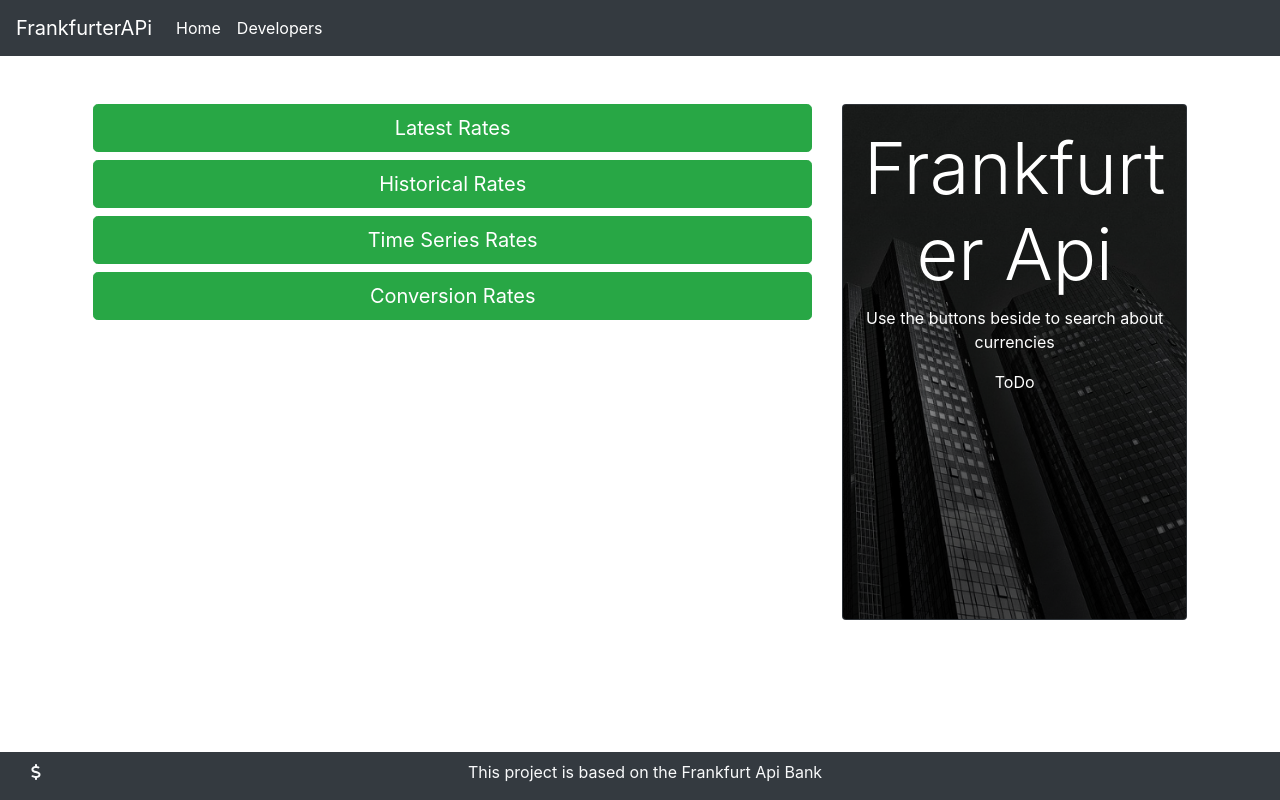
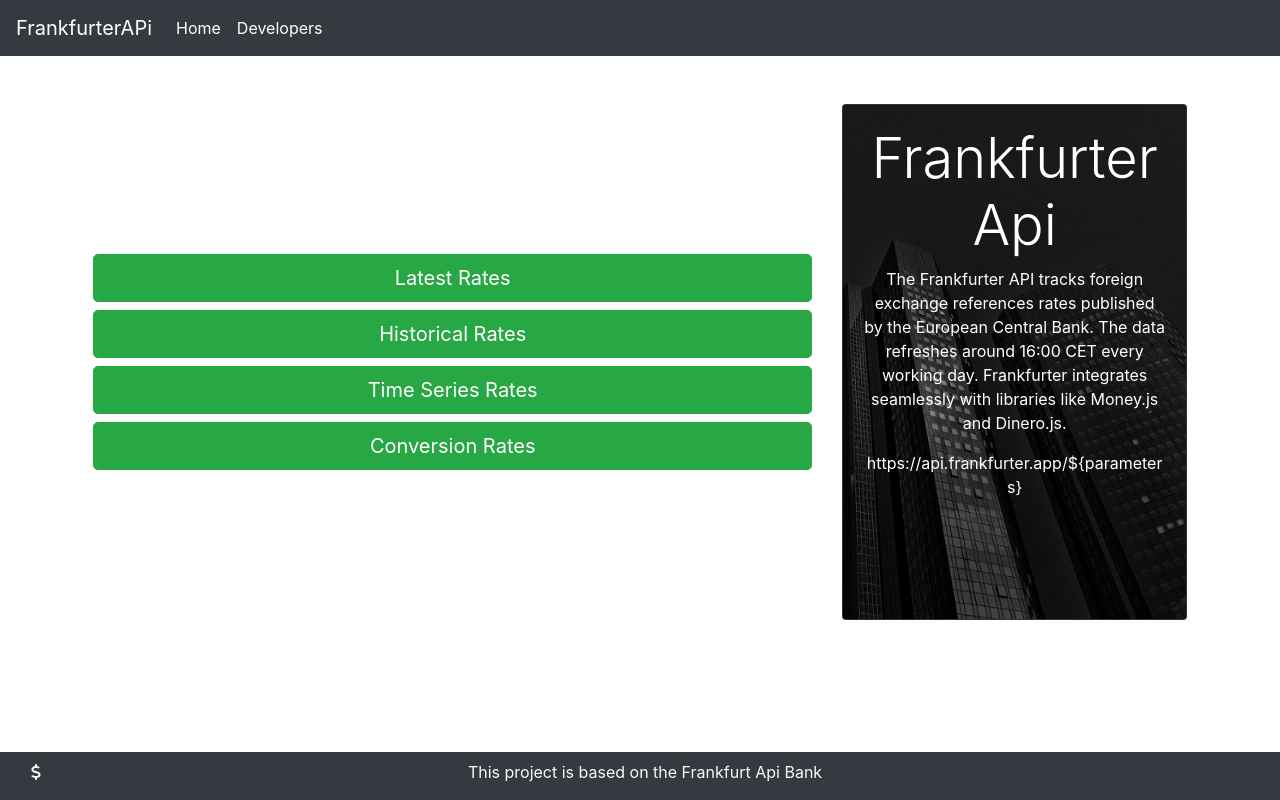
Before and after one commit to idmcarvalho/FrankfurterApi, an Angular app: page / in a window 1280 px wide. Built offline with nearby package versions, Linux system fonts and the light colour scheme.

Commit message:
Adição descrição cards

```diff
--- a/src/app/globalAlgorithms/menuSettings.ts
+++ b/src/app/globalAlgorithms/menuSettings.ts
@@ -9,8 +9,8 @@
                 // statement 1
                 this.cards = {
                     title: 'Frankfurter Api',
-                    description: 'Use the buttons beside to search about currencies',
-                    footer: 'ToDo',
+                    description: 'The Frankfurter API tracks foreign exchange references rates published by the European Central Bank. The data refreshes around 16:00 CET every working day. Frankfurter integrates seamlessly with libraries like Money.js and Dinero.js.',
+                    footer: 'https://api.frankfurter.app/${parameters}',
                     photo: '../../assets/cards/menu.png'
                 }
                 break;
@@ -18,8 +18,8 @@
                 // statement 2
                 this.cards = {
                     title: 'Latest',
-                    description: 'Get the latest rates from the main coins around the world',
-                    footer: 'ToDo',
+                    description: 'This endpoint returns the latest rates. We added a feature to export these rates to excel, so it is possible to get these dates and create an analysis',
+                    footer: 'https://api.frankfurter.app/latest',
                     photo: '../../assets/cards/latest.png'
                 }
                 break;
@@ -27,8 +27,8 @@
                 // statement 3
                 this.cards = {
                     title: 'Historical',
-                    description: 'Get the latest rates from the main coins around the world',
-                    footer: 'ToDo',
+                    description: 'This endpoint returns historical rates for any working day since 4 January 1999.',
+                    footer: 'https://api.frankfurter.app/1999-01-04',
                     photo: '../../assets/cards/historical.png'
                 }
                 break;
@@ -36,8 +36,8 @@
                 // statement 4
                 this.cards = {
                     title: 'Time Series',
-                    description: 'Get the latest rates from the main coins around the world',
-                    footer: 'ToDo',
+                    description: 'Be careful when choosing very long periods, in some tests the browser crashed and had to be restarted. The longest period from 1999 to today returns around 36,000 rows.',
+                    footer: 'https://api.frankfurter.app/2020-01-01..2020-01-31',
                     photo: '../../assets/cards/timeSeries.png'
                 }
                 break;
@@ -45,8 +45,8 @@
                 // statement 5
                 this.cards = {
                     title: 'Conversion',
-                        description: 'Get the latest rates from the main coins around the world',
-                        footer: 'ToDo',
+                    description: 'You can convert any value between currencies using the above endpoints in combination with the amount parameter.',
+                    footer: 'https://api.frankfurter.app/latest/?amount=10&from=GBP&to=USD',
                     photo: '../../assets/cards/conversion.png'
                 }
                 break;
--- a/src/app/menu/menu.component.html
+++ b/src/app/menu/menu.component.html
@@ -1,6 +1,6 @@
 <div class="container-fluid">
-  <div class="row justify-content-around m-md-5 d-flex align-itens-center">
-    <div class="col-12 col-md-8">
+  <div class="row justify-content-around align-items-center m-md-5">
+    <div class="col-12 col-md-8  mb-5">
       <button [routerLink]="['/latest']" type="button" (mouseenter)="changeCard('latest')" (mouseleave)="changeCard('menu')"
         class="btn btn-success btn-lg btn-block">Latest Rates</button>
       <button [routerLink]="['/historical']" (mouseenter)="changeCard('historical')" (mouseleave)="changeCard('menu')" type="button"
@@ -10,11 +10,11 @@
       <button [routerLink]="['/conversion']" (mouseenter)="changeCard('conversion')" (mouseleave)="changeCard('menu')" type="button"
         class="btn btn-success btn-lg btn-block">Conversion Rates</button>
     </div>
-    <div class="col-12 col-md-4">
+    <div class="col-12 col-md-4 mb-5">
       <div class="card bg-dark text-white justify-content-center">
         <img class="card-img" [src]="this.menuCards.photo" alt="Card image">
         <div class="card-img-overlay">
-          <h5 class="display-3 text-center">{{this.menuCards.title}}</h5>
+          <h5 class="display-4 text-center">{{this.menuCards.title}}</h5>
           <p class="display-5 text-center">{{this.menuCards.description}}</p>
           <p class="display-5 text-center">{{this.menuCards.footer}}</p>
         </div>
--- a/src/app/nav-menu/nav-menu.component.html
+++ b/src/app/nav-menu/nav-menu.component.html
@@ -1,10 +1,6 @@
 <nav class="navbar navbar-expand-lg navbar-dark bg-dark">
   <a class="navbar-brand" href="#">FrankfurterAPi</a>
-  <button class="navbar-toggler" type="button" data-toggle="collapse" data-target="#navbarSupportedContent" aria-controls="navbarSupportedContent" aria-expanded="false" aria-label="Toggle navigation">
-    <span class="navbar-toggler-icon"></span>
-  </button>
-
-  <div class="collapse navbar-collapse" id="navbarSupportedContent">
+  <div>
     <ul class="navbar-nav mr-auto" >
       <li class="nav-item active">
         <a [routerLink]="['/']" class="nav-link" href="#">Home<span class="sr-only">(current)</span></a>
```
Lines whose indentation alone changed are shown as unchanged.
